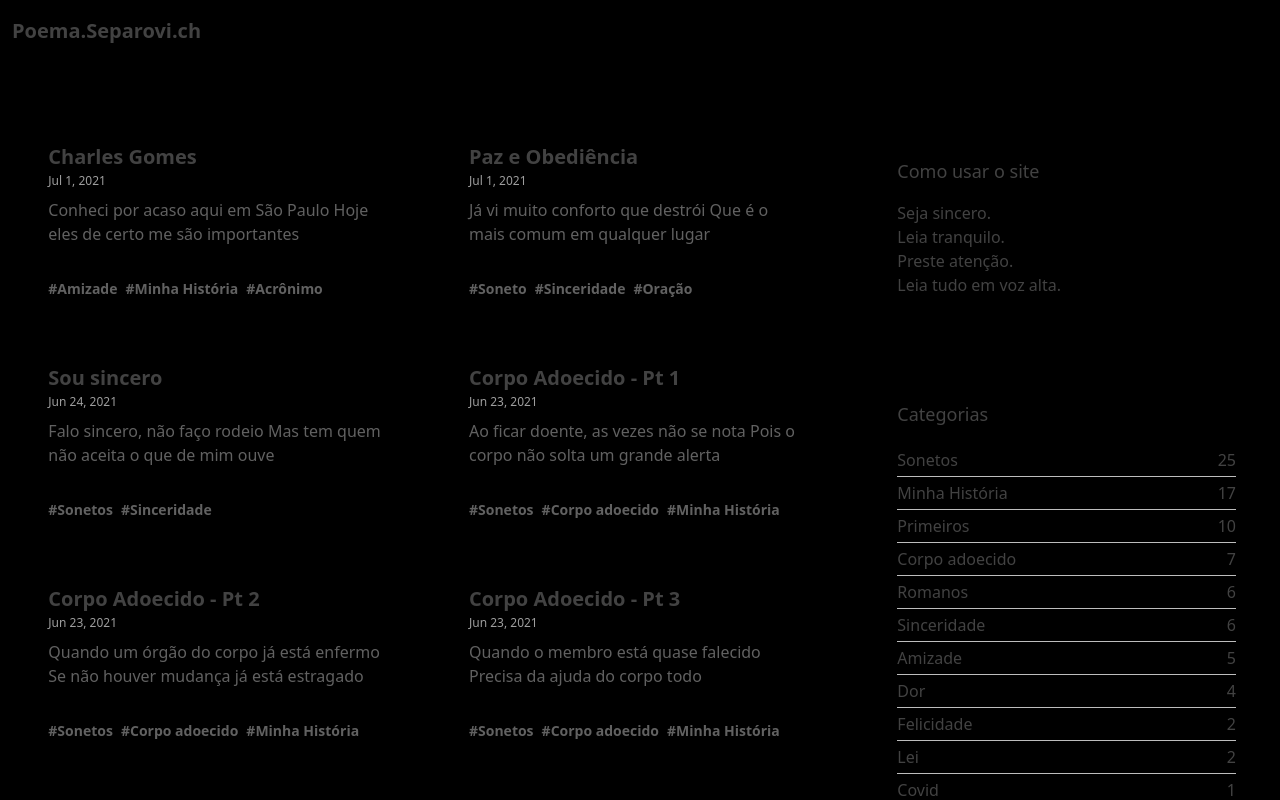
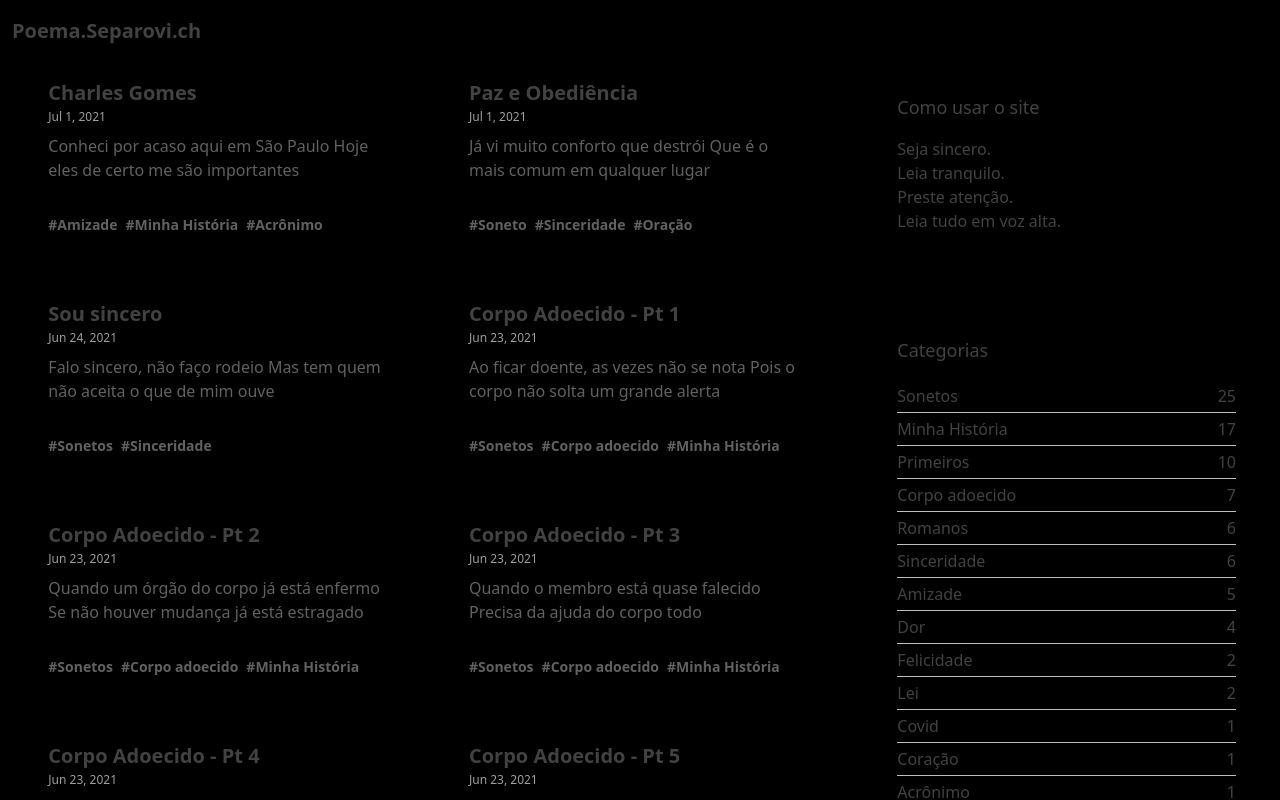
Before and after one commit to alvaroseparovich/sonetos, a Next.js app: page / in a window 1280 px wide. Shown: the top 800 px of the page. Built offline with nearby package versions, Linux system fonts and the light colour scheme.

Commit message:
FEAT: corrigido tamanho das fontes, e deploy limpa o cache do cloudFront

```diff
--- a/_posts/2021-07-01-paz-e-obediencia.md
+++ b/_posts/2021-07-01-paz-e-obediencia.md
@@ -12,7 +12,7 @@ tags:
 ---
 Já vi muito conforto que destrói
 Que é o mais comum em qualquer lugar
-Conforto que a alma de certo corrói
+Conforto que a alma decerto corrói
 Quem tem sabe que logo vai passar
 
 Espero de Deus algo diferente
@@ -20,7 +20,7 @@ Que não existe igual para trocar
 Que é raro e belo verdadeiramente
 Que me pode  alma e corpo completar
 
-Essa Paz que só Deus pode  entregar
+Essa Paz que só Deus pode entregar
 E que enche o coração pois vem de Deus
 Que sempre peço a Ele pra me dar
 
--- a/package.json
+++ b/package.json
@@ -3,14 +3,14 @@
   "version": "1.0.0",
   "scripts": {
     "dev": "next",
-    "build": "run-s clean build export",
+    "build": "next build",
     "start": "next start",
     "build-stats": "ANALYZE=true npm run build",
     "export": "next export -o dist",
     "build-prod": "run-s clean build export",
     "clean": "rimraf .next dist",
     "lint": "eslint --ext .js,.jsx,.ts,.tsx .",
-    "deploy": "aws s3 sync ./dist s3://poema.separovi.ch --acl=public-read",
+    "deploy": "aws s3 sync ./dist s3://poema.separovi.ch --acl=public-read && aws cloudfront create-invalidation --distribution-id E3PJNYFZLECHPC --paths '/*'",
     "build&upload": "run-s clean build export && aws s3 sync ./dist s3://poema.separovi.ch --acl=public-read"
   },
   "dependencies": {
--- a/src/content/Content.tsx
+++ b/src/content/Content.tsx
@@ -11,7 +11,7 @@ const Content = (props: IContentProps) => (
     <style jsx>
       {`
         .content {
-          @apply tracking-wider leading-8 text-gray-300 text-base;
+          @apply tracking-normal leading-5 lg:leading-5 xl:leading-6 text-gray-300 text-base lg:text-lg xl:text-xl;
         }
 
         .content :global(a) {
@@ -53,7 +53,7 @@ const Content = (props: IContentProps) => (
         .content :global(ul),
         .content :global(ol),
         .content :global(p) {
-          @apply overflow-auto;
+          @apply overflow-visible;
         }
 
         .content :global(> div > ul),
--- a/src/templates/RightSidebar.tsx
+++ b/src/templates/RightSidebar.tsx
@@ -19,7 +19,7 @@ type IMainProps = {
 const RightSidebar = (props: IMainProps) => (
   <Base meta={props.meta} hero={props.hero}>
     <div className="w-full bg-black">
-      <div className="max-w-screen-xl py-16 mx-auto flex flex-wrap">
+      <div className="max-w-screen-xl mx-auto flex flex-wrap">
         <div className="w-full md:w-2/3 md:px-3">{props.children}</div>
 
         <div className="w-full md:w-1/3 px-3">
@@ -75,7 +75,8 @@ const RightSidebar = (props: IMainProps) => (
 
               <form className="mt-3">
                 <input
-                  className="w-full bg-white py-2 px-4 rounded appearance-none border border-gray-400 hover:border-gray-600 focus:outline-none focus:ring"
+                  className="w-full bg-white py-2 px-4 rounded appearance-none border
+                  ...border-gray-400 hover:border-gray-600 focus:outline-none focus:ring"
                   placeholder="Enter your email address"
                 />
 
```
